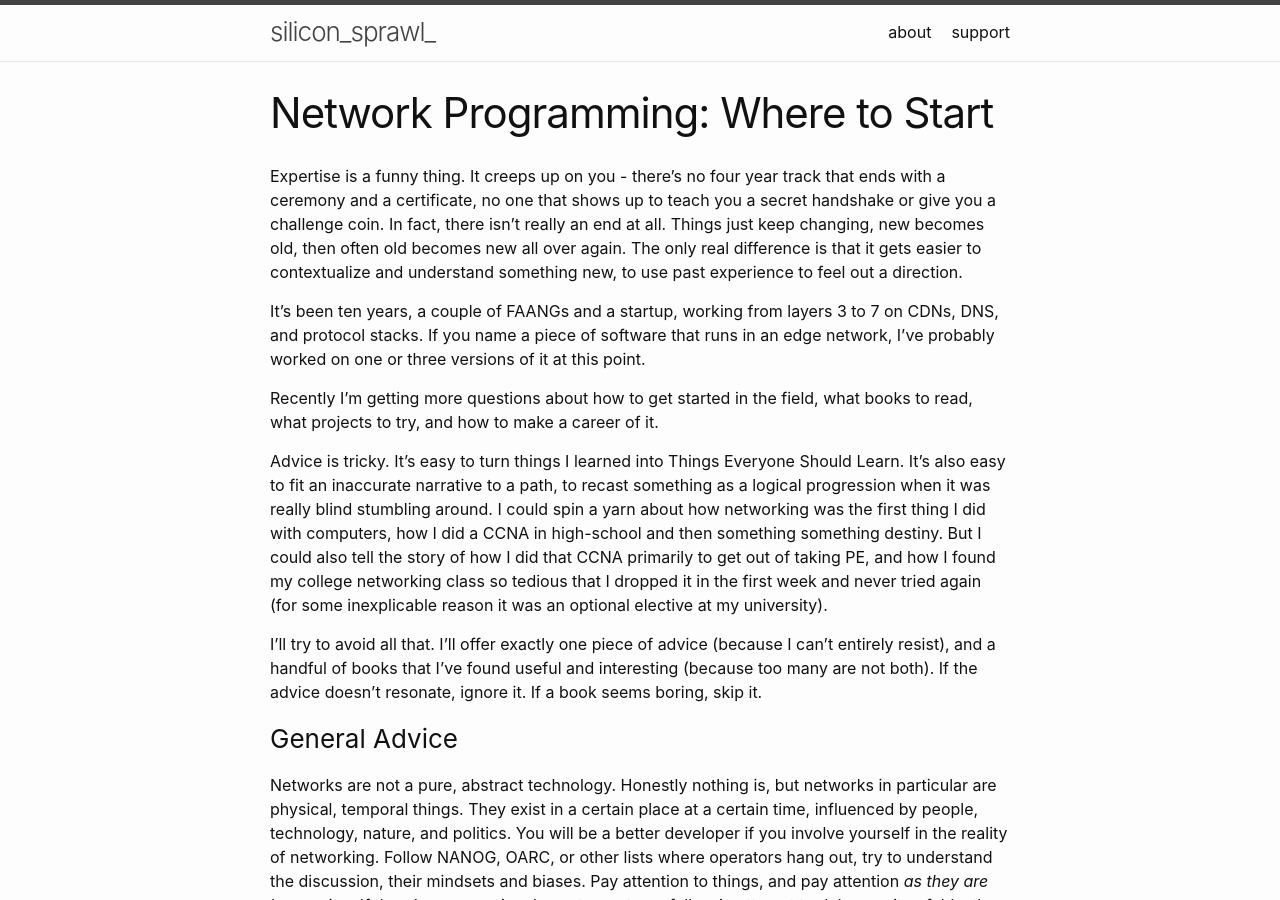
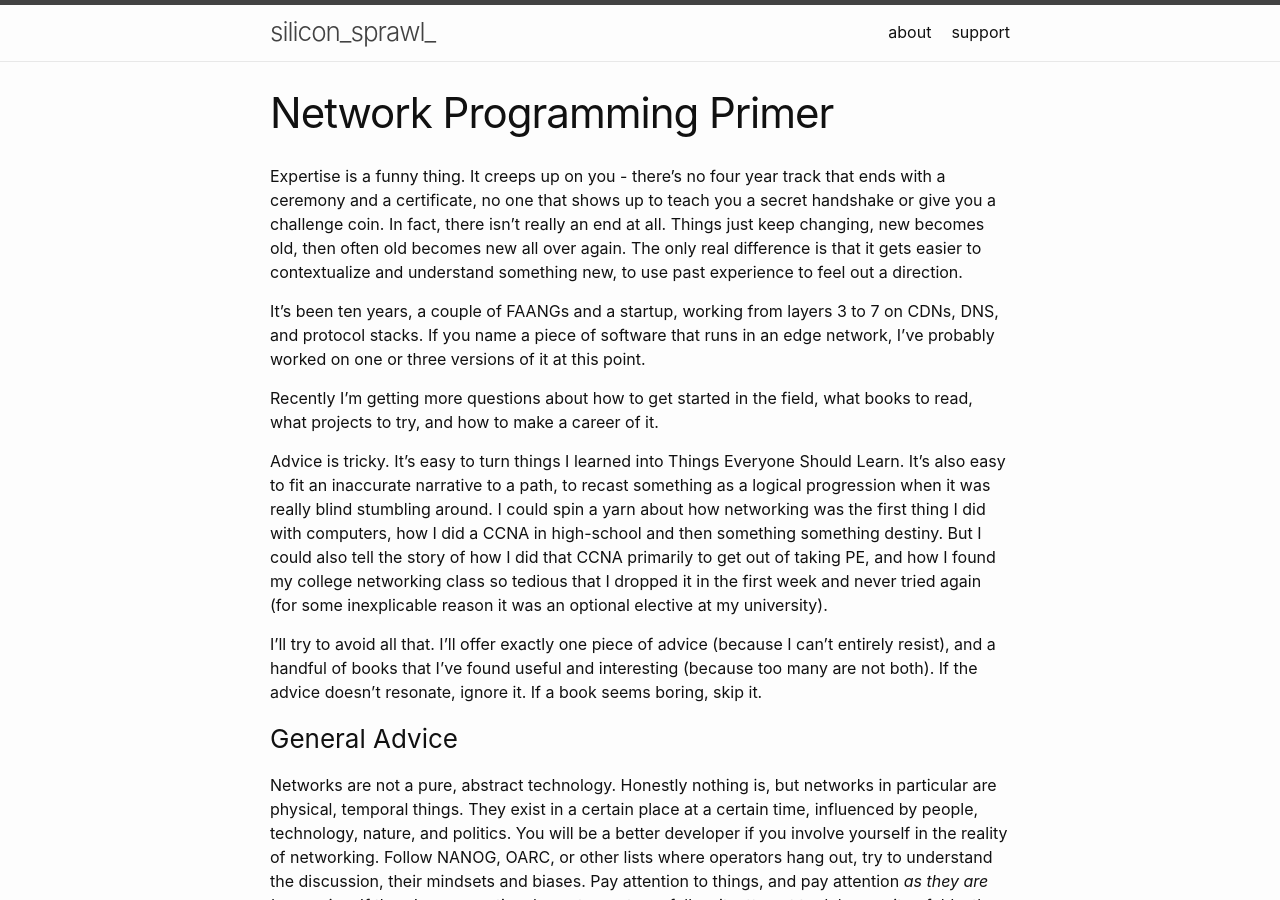
Before and after one commit to elindsey/elindsey.github.io, a Jekyll site: the page built from _posts/2020-05-10-network-programming-primer.md, in a window 1280 px wide and 900 px high. Built offline with Jekyll 4.4.1, drawn with Linux system fonts in a browser that asks for light colours.

Commit message:
update network programming title

```diff
--- a/_posts/2020-05-10-network-programming-primer.md
+++ b/_posts/2020-05-10-network-programming-primer.md
@@ -1,6 +1,6 @@
 ---
 layout: post
-title: "Network Programming: Where to Start"
+title: "Network Programming Primer"
 ---
 
 Expertise is a funny thing. It creeps up on you - there's no four year track that ends with a ceremony and a certificate, no one that shows up to teach you a secret handshake or give you a challenge coin. In fact, there isn't really an end at all. Things just keep changing, new becomes old, then often old becomes new all over again. The only real difference is that it gets easier to contextualize and understand something new, to use past experience to feel out a direction.
```
